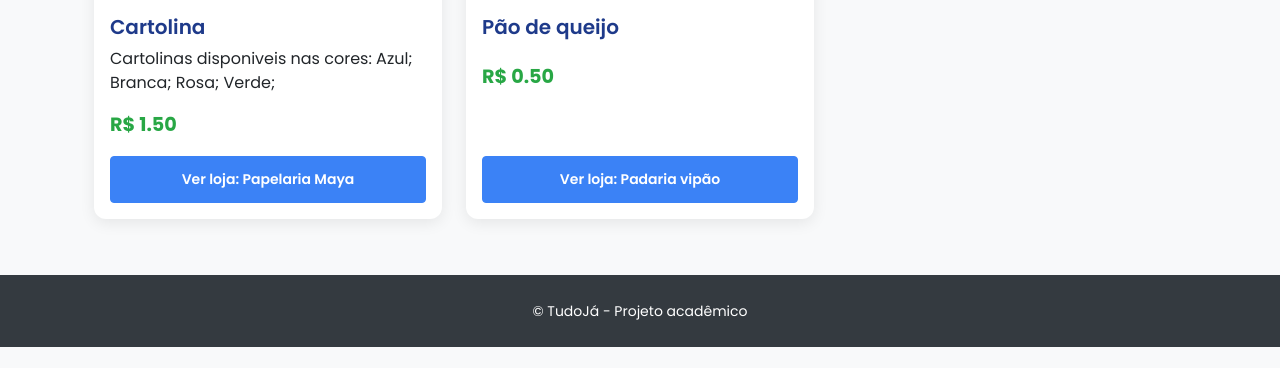
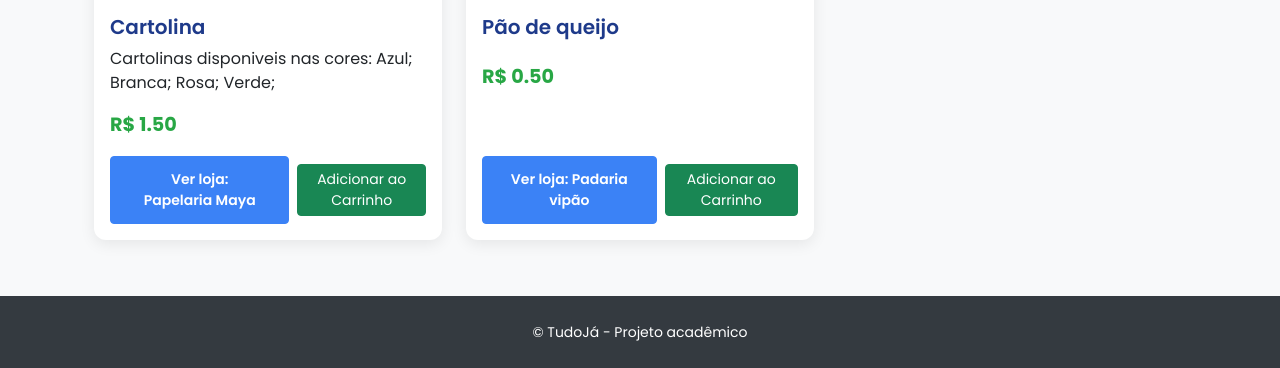
Before and after one commit to LudCodes/tudoja-ecommerce, a Django app: page / in a window 1280 px wide. Shown: the part 474-842 px from the top of the page. Before the commit the page ends 821 px from the top, so only its background shows below. Run offline with Django 5.2, Linux system fonts and the light colour scheme; data comes from the database, SQL or seed files in the repository.

Commit message:
Correcao nas rotas, layout e estilizacao, mudanca no botao adicionar ao carrinho

```diff
--- a/templates/base.html
+++ b/templates/base.html
@@ -23,8 +23,8 @@
       .navbar-custom .btn { transition: all 0.3s ease; }
       .navbar-custom .btn:hover { transform: scale(1.05); }
 
-      form { background: white; padding: 2rem; border-radius: 8px; box-shadow: 0 4px 15px rgba(0,0,0,0.08); }
-      form button, .btn-primary { background-color: #3b82f6; border-color: #3b82f6; font-weight: 600; padding: 0.75rem 1.5rem; transition: all 0.3s ease; }
+      form.form-styled { background: white; padding: 2rem; border-radius: 8px; box-shadow: 0 4px 15px rgba(0,0,0,0.08); }
+      form.form-styled button, .btn-primary { background-color: #3b82f6; border-color: #3b82f6; font-weight: 600; padding: 0.75rem 1.5rem; transition: all 0.3s ease; }
       form button:hover, .btn-primary:hover { background-color: #1e3a8a; border-color: #1e3a8a; transform: translateY(-3px); box-shadow: 0 4px 8px rgba(0,0,0,0.1); }
 
       .card { border: none; border-radius: 12px; box-shadow: 0 4px 15px rgba(0,0,0,0.08); transition: all 0.3s ease; overflow: hidden; height: 100%; }
--- a/templates/lojas/criar_loja.html
+++ b/templates/lojas/criar_loja.html
@@ -3,6 +3,7 @@
 <div class="container mt-4">
   <h2>Cadastrar/Editar Loja</h2>
   <form method="post" enctype="multipart/form-data">
+    <form method="post" enctype="multipart/form-data" class="form-styled"></form>
     {% csrf_token %}
     {{ form.as_p }}
     <button class="btn btn-primary" type="submit">Salvar loja</button>
--- a/templates/lojas/detalhe_loja.html
+++ b/templates/lojas/detalhe_loja.html
@@ -3,6 +3,7 @@
 <div class="container mt-4">
   <h2>Cadastrar/Editar Loja</h2>
   <form method="post" enctype="multipart/form-data">
+    <form method="post" enctype="multipart/form-data" class="form-styled"></form>
     {% csrf_token %}
     {{ form.as_p }}
     <button class="btn btn-primary" type="submit">Salvar loja</button>
--- a/templates/lojas/home.html
+++ b/templates/lojas/home.html
@@ -22,21 +22,31 @@
         <div class="row row-cols-1 row-cols-md-3 g-4">
             {% for p in products %}
                 <div class="col">
-                    <div class="card">
-                        {% if p.name == 'Pão de queijo?' %}
+                    <div class="card h-100">
+
+                        {% if p.image %}
+                            <img src="{{ p.image.url }}" class="card-img-top" alt="{{ p.name }}">
+                        {% elif p.name == 'Pão de queijo' %}
                             <img src="{% static 'paodequeijonovo.jpg' %}" class="card-img-top" alt="Pão de Queijo">
-                        {% elif p.image %}
-                            <img src="{{ p.image.url }}" class="card-img-top" alt="{{ p.name }}">
                         {% else %}
                             <img src="https://i.imgur.com/2s09sGT.png" class="card-img-top" alt="Produto sem imagem">
                         {% endif %}
-                        <div class="card-body">
+
+                        <div class="card-body d-flex flex-column">
                             <h5 class="card-title">{{ p.name }}</h5>
                             <p class="card-text">{{ p.description|truncatechars:80 }}</p>
                             <p class="card-text"><strong>R$ {{ p.price }}</strong></p>
-                            {% if p.store %}
-                                <a href="{% url 'loja_detalhe' p.store.id %}" class="btn btn-primary btn-sm">Ver loja: {{ p.store.name }}</a>
-                            {% endif %}
+
+                            <div class="mt-auto d-flex align-items-center">
+                                {% if p.store %}
+                                    <a href="{% url 'loja_detalhe' p.store.id %}" class="btn btn-primary btn-sm me-2">Ver loja: {{ p.store.name }}</a>
+                                {% endif %}
+
+                                <form action="{% url 'add_to_cart' p.id %}" method="post">
+                                    {% csrf_token %}
+                                    <button type="submit" class="btn btn-success btn-sm">Adicionar ao Carrinho</button>
+                                </form>
+                            </div>
                         </div>
                     </div>
                 </div>
```
Also changed, not shown: templates/index.html (+10 -4 lines), templates/usuarios/cadastro_usuario.html (+31 -3 lines).
